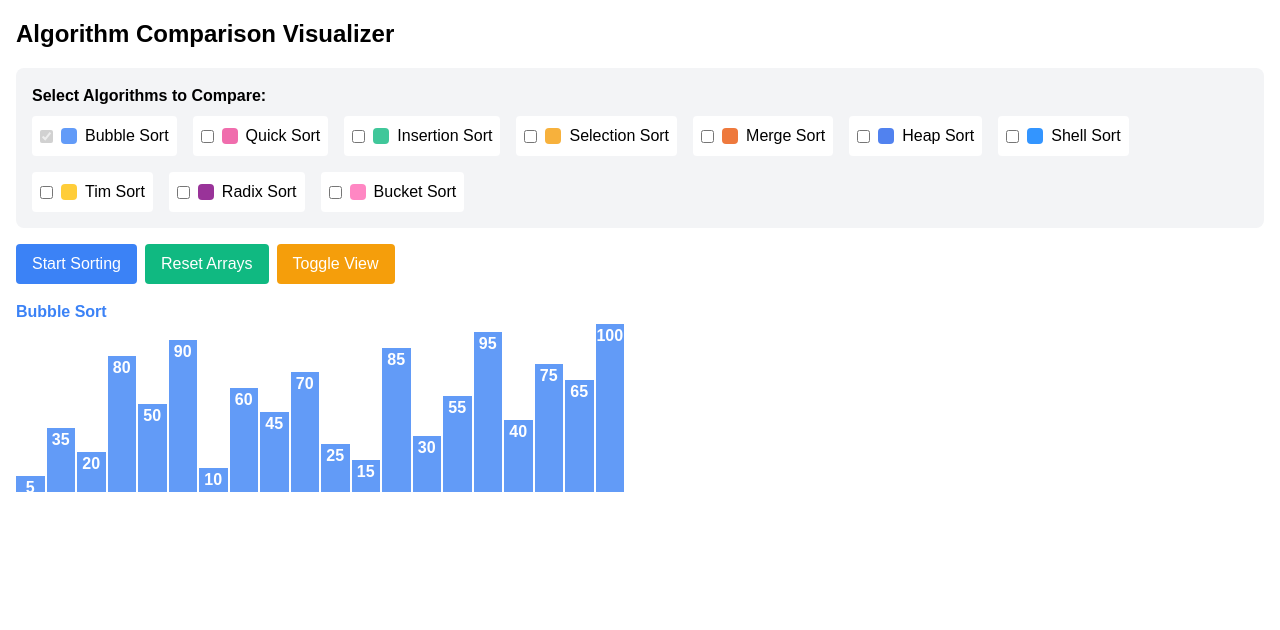
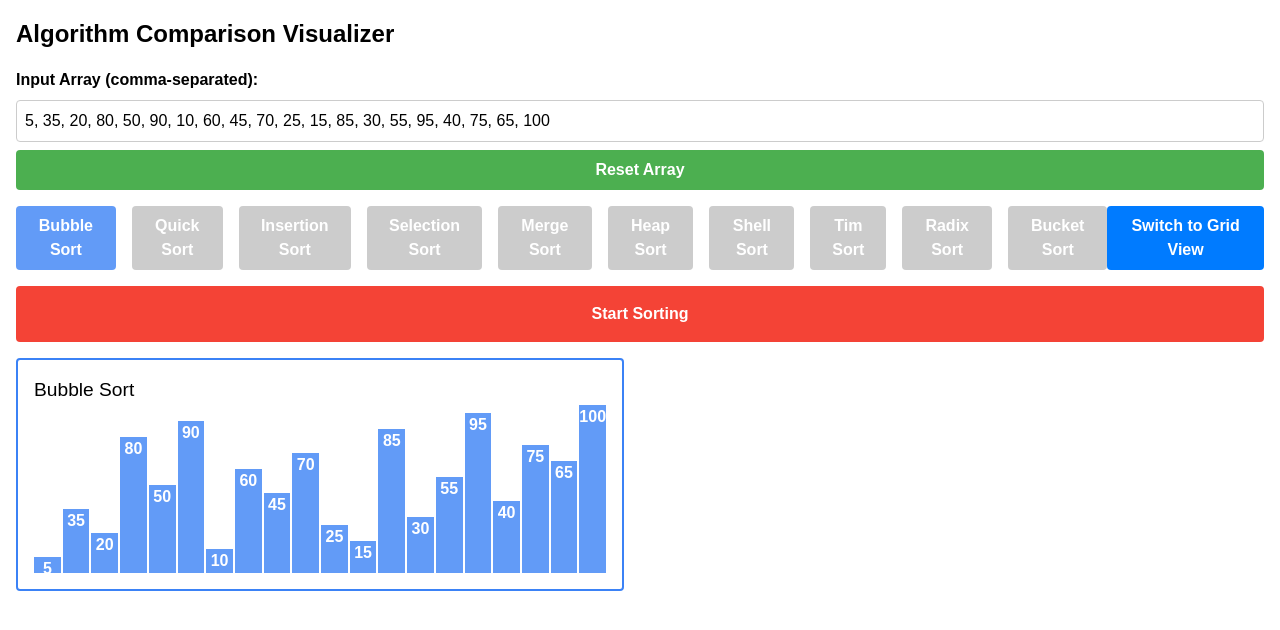
Before and after one commit to Mohit2005123/calcify-n, a Next.js app: page /visualizer/sorting in a window 1280 px wide. Shown: the top 630 px of the page. Built offline with nearby package versions, Linux system fonts and the light colour scheme.

Commit message:
letting the users change the array in sorting

```diff
--- a/package.json
+++ b/package.json
@@ -10,6 +10,7 @@
   },
   "dependencies": {
     "lucide-react": "^0.451.0",
+    "mathjs": "^13.2.0",
     "next": "14.2.15",
     "react": "^18",
     "react-dom": "^18"
--- a/src/app/visualizer/sorting/page.jsx
+++ b/src/app/visualizer/sorting/page.jsx
@@ -1,15 +1,5 @@
 "use client"
 import React, { useState, useEffect } from 'react';
-// import { bubbleSort } from './functions/sorting/bubbleSort.js';
-// import { quickSort } from './functions/sorting/quickSort.js';
-// import { insertionSort } from './functions/sorting/insertionSort.js';
-// import { selectionSort } from './functions/sorting/selectionSort.js';
-// import { mergeSort } from './functions/sorting/mergeSort.js';
-// import { heapSort } from './functions/sorting/heapSort.js';
-// import { shellSort } from './functions/sorting/shellSort.js';
-// import { timSort } from './functions/sorting/timSort.js';
-// import { radixSort } from './functions/sorting/radixSort.js';
-// import { bucketSort } from './functions/sorting/bucketSort.js';
 import { bubbleSort } from '@/components/sortingAlgo/bubbleSort';
 import { quickSort } from '@/components/sortingAlgo/quickSort';
 import { insertionSort } from '@/components/sortingAlgo/insertionSort';
@@ -20,6 +10,7 @@ import { shellSort } from '@/components/sortingAlgo/shellSort';
 import { timSort } from '@/components/sortingAlgo/timSort';
 import { radixSort } from '@/components/sortingAlgo/radixSort';
 import { bucketSort } from '@/components/sortingAlgo/bucketSort';
+
 const AVAILABLE_ALGORITHMS = {
     bubble: { name: 'Bubble Sort', color: 'rgba(59, 130, 246, 0.8)', borderColor: '#3b82f6' },
     quick: { name: 'Quick Sort', color: 'rgba(236, 72, 153, 0.8)', borderColor: '#ec4899' },
@@ -33,29 +24,33 @@ const AVAILABLE_ALGORITHMS = {
     bucket: { name: 'Bucket Sort', color: 'rgba(255, 105, 180, 0.8)', borderColor: '#ff69b4' }
 };
 
-// Fixed array for sorting
-const FIXED_ARRAY = [5, 35, 20, 80, 50, 90, 10, 60, 45, 70, 25, 15, 85, 30, 55, 95, 40, 75, 65, 100];
-
 const SortingAlgo = () => {
     const [selectedAlgorithms, setSelectedAlgorithms] = useState(['bubble']);
     const [arrays, setArrays] = useState(() => {
-        return { bubble: FIXED_ARRAY };
+        return { bubble: [5, 35, 20, 80, 50, 90, 10, 60, 45, 70, 25, 15, 85, 30, 55, 95, 40, 75, 65, 100] };
     });
     const [sorting, setSorting] = useState(false);
     const [showBars, setShowBars] = useState(true);
+    const [inputArray, setInputArray] = useState(arrays.bubble.join(', '));
 
     useEffect(() => {
+        const initialArray = inputArray.split(',').map(num => parseInt(num.trim(), 10));
         const newArrays = {};
         selectedAlgorithms.forEach(algo => {
-            newArrays[algo] = [...FIXED_ARRAY];  // Use the fixed array
+            newArrays[algo] = [...initialArray];
         });
         setArrays(newArrays);
-    }, [selectedAlgorithms]);
+    }, [selectedAlgorithms, inputArray]);
+
+    const handleInputChange = (event) => {
+        setInputArray(event.target.value);
+    };
 
     const resetArrays = () => {
+        const initialArray = inputArray.split(',').map(num => parseInt(num.trim(), 10));
         const newArrays = {};
         selectedAlgorithms.forEach(algo => {
-            newArrays[algo] = [...FIXED_ARRAY];  // Reset to the fixed array
+            newArrays[algo] = [...initialArray];
         });
         setArrays(newArrays);
     };
@@ -71,6 +66,7 @@ const SortingAlgo = () => {
         }
         setSorting(false);
     };
+
     const isArraySorted = (array) => {
         for (let i = 0; i < array.length - 1; i++) {
             if (array[i] > array[i + 1]) {
@@ -79,6 +75,7 @@ const SortingAlgo = () => {
         }
         return true;
     };
+
     const sortArray = async (algorithmKey) => {
         const currentArray = [...arrays[algorithmKey]];
 
@@ -129,8 +126,6 @@ const SortingAlgo = () => {
                 console.error('Unknown sorting algorithm');
         }
     };
-
-
 
     const toggleView = () => {
         setShowBars(!showBars);
@@ -206,6 +201,7 @@ const SortingAlgo = () => {
             </div>
         );
     };
+
     const getGridStyle = () => {
         const count = selectedAlgorithms.length;
         return {
@@ -215,89 +211,93 @@ const SortingAlgo = () => {
         };
     };
 
-
     return (
         <div style={{ padding: '1rem', fontFamily: 'Arial, sans-serif' }}>
             <h1 style={{ fontSize: '1.5rem', fontWeight: 'bold', marginBottom: '1rem' }}>Algorithm Comparison Visualizer</h1>
 
-            <div style={{
-                marginBottom: '1rem',
-                padding: '1rem',
-                backgroundColor: '#f3f4f6',
-                borderRadius: '0.5rem'
-            }}>
-                <h2 style={{ marginBottom: '0.5rem', fontSize: '1rem', fontWeight: 'bold' }}>Select Algorithms to Compare:</h2>
-                <div style={{ display: 'flex', gap: '1rem', flexWrap: 'wrap' }}>
-                    {Object.entries(AVAILABLE_ALGORITHMS).map(([key, { name, color }]) => (
-                        <label key={key} style={{
-                            display: 'flex',
-                            alignItems: 'center',
-                            gap: '0.5rem',
-                            padding: '0.5rem',
-                            backgroundColor: 'white',
-                            borderRadius: '0.25rem',
-                            cursor: 'pointer'
-                        }}>
-                            <input
-                                type="checkbox"
-                                checked={selectedAlgorithms.includes(key)}
-                                onChange={() => handleAlgorithmToggle(key)}
-                                disabled={sorting || (selectedAlgorithms.length === 1 && selectedAlgorithms.includes(key))}
-                            />
-                            <span style={{
-                                display: 'inline-block',
-                                width: '1rem',
-                                height: '1rem',
-                                backgroundColor: color,
-                                borderRadius: '0.25rem'
-                            }}></span>
-                            {name}
-                        </label>
+            <div style={{ marginBottom: '1rem', display: 'flex', flexDirection: 'column', gap: '0.5rem' }}>
+                <label style={{ fontWeight: 'bold' }}>Input Array (comma-separated):</label>
+                <input
+                    type="text"
+                    value={inputArray}
+                    onChange={handleInputChange}
+                    disabled={sorting}
+                    style={{
+                        padding: '0.5rem',
+                        border: '1px solid #ccc',
+                        borderRadius: '0.25rem',
+                        width: '100%'
+                    }}
+                />
+                <button onClick={resetArrays} disabled={sorting} style={{
+                    padding: '0.5rem',
+                    border: 'none',
+                    borderRadius: '0.25rem',
+                    backgroundColor: '#4caf50',
+                    color: 'white',
+                    fontWeight: 'bold',
+                    cursor: sorting ? 'not-allowed' : 'pointer'
+                }}>Reset Array</button>
+            </div>
+
+            <div style={{ display: 'flex', justifyContent: 'space-between', marginBottom: '1rem' }}>
+                <div style={{ display: 'flex', gap: '1rem' }}>
+                    {Object.keys(AVAILABLE_ALGORITHMS).map(key => (
+                        <button
+                            key={key}
+                            onClick={() => handleAlgorithmToggle(key)}
+                            style={{
+                                padding: '0.5rem',
+                                backgroundColor: selectedAlgorithms.includes(key) ? AVAILABLE_ALGORITHMS[key].color : '#ccc',
+                                color: 'white',
+                                fontWeight: 'bold',
+                                border: 'none',
+                                borderRadius: '0.25rem',
+                                cursor: sorting ? 'not-allowed' : 'pointer'
+                            }}
+                            disabled={sorting}
+                        >
+                            {AVAILABLE_ALGORITHMS[key].name}
+                        </button>
                     ))}
                 </div>
-            </div>
-
-            <div style={{ display: 'flex', gap: '0.5rem', marginBottom: '1rem' }}>
-                <button
-                    onClick={startSort}
-                    disabled={sorting || selectedAlgorithms.length === 0}
-                    style={{
-                        padding: '0.5rem 1rem',
-                        borderRadius: '0.25rem',
-                        backgroundColor: selectedAlgorithms.length === 0 ? '#ccc' : '#3b82f6',
-                        color: 'white',
-                        border: 'none'
-                    }}
-                >
-                    Start Sorting
-                </button>
-                <button
-                    onClick={resetArrays}
-                    disabled={sorting}
-                    style={{ padding: '0.5rem 1rem', borderRadius: '0.25rem', backgroundColor: '#10b981', color: 'white', border: 'none' }}
-                >
-                    Reset Arrays
-                </button>
-                <button
-                    onClick={toggleView}
-                    style={{ padding: '0.5rem 1rem', borderRadius: '0.25rem', backgroundColor: '#f59e0b', color: 'white', border: 'none' }}
-                >
-                    Toggle View
+                <button onClick={toggleView} style={{
+                    padding: '0.5rem',
+                    backgroundColor: '#007bff',
+                    color: 'white',
+                    fontWeight: 'bold',
+                    border: 'none',
+                    borderRadius: '0.25rem',
+                    cursor: sorting ? 'not-allowed' : 'pointer'
+                }}>
+                    {showBars ? 'Switch to Grid View' : 'Switch to Bars View'}
                 </button>
             </div>
 
-            {/* Visualizations */}
+            <div style={{ marginBottom: '1rem' }}>
+                <button onClick={startSort} disabled={sorting} style={{
+                    padding: '1rem',
+                    backgroundColor: '#f44336',
+                    color: 'white',
+                    fontWeight: 'bold',
+                    border: 'none',
+                    borderRadius: '0.25rem',
+                    cursor: sorting ? 'not-allowed' : 'pointer',
+                    width: '100%'
+                }}>
+                    {sorting ? 'Sorting...' : 'Start Sorting'}
+                </button>
+            </div>
+
             <div style={getGridStyle()}>
-                {selectedAlgorithms.map((algo) => (
-                    <div key={algo}>
-                        <h3 style={{
-                            marginBottom: '0.5rem',
-                            color: AVAILABLE_ALGORITHMS[algo].borderColor,
-                            fontWeight: 'bold'
-                        }}>
-                            {AVAILABLE_ALGORITHMS[algo].name}
-                        </h3>
-                        {renderArrayVisualization(algo)}
+                {selectedAlgorithms.map(algorithmKey => (
+                    <div key={algorithmKey} style={{
+                        border: `2px solid ${AVAILABLE_ALGORITHMS[algorithmKey].borderColor}`,
+                        padding: '1rem',
+                        borderRadius: '0.25rem'
+                    }}>
+                        <h2 style={{ fontSize: '1.2rem', marginBottom: '0.5rem' }}>{AVAILABLE_ALGORITHMS[algorithmKey].name}</h2>
+                        {renderArrayVisualization(algorithmKey)}
                     </div>
                 ))}
             </div>
```
Also changed, not shown: src/app/implicit/page.jsx (added, +138 -0 lines), 1 other file (tests, documents, lock files or other folders).
